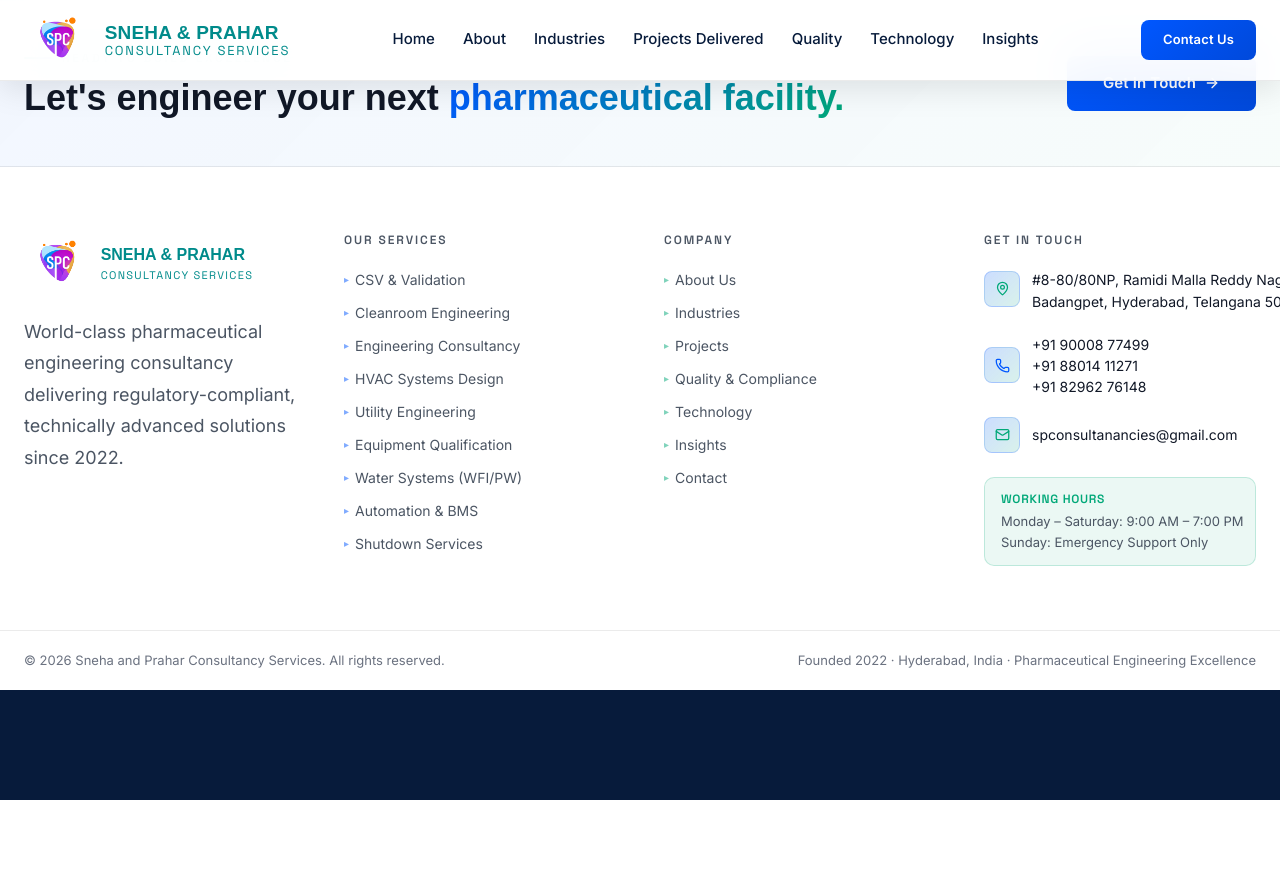
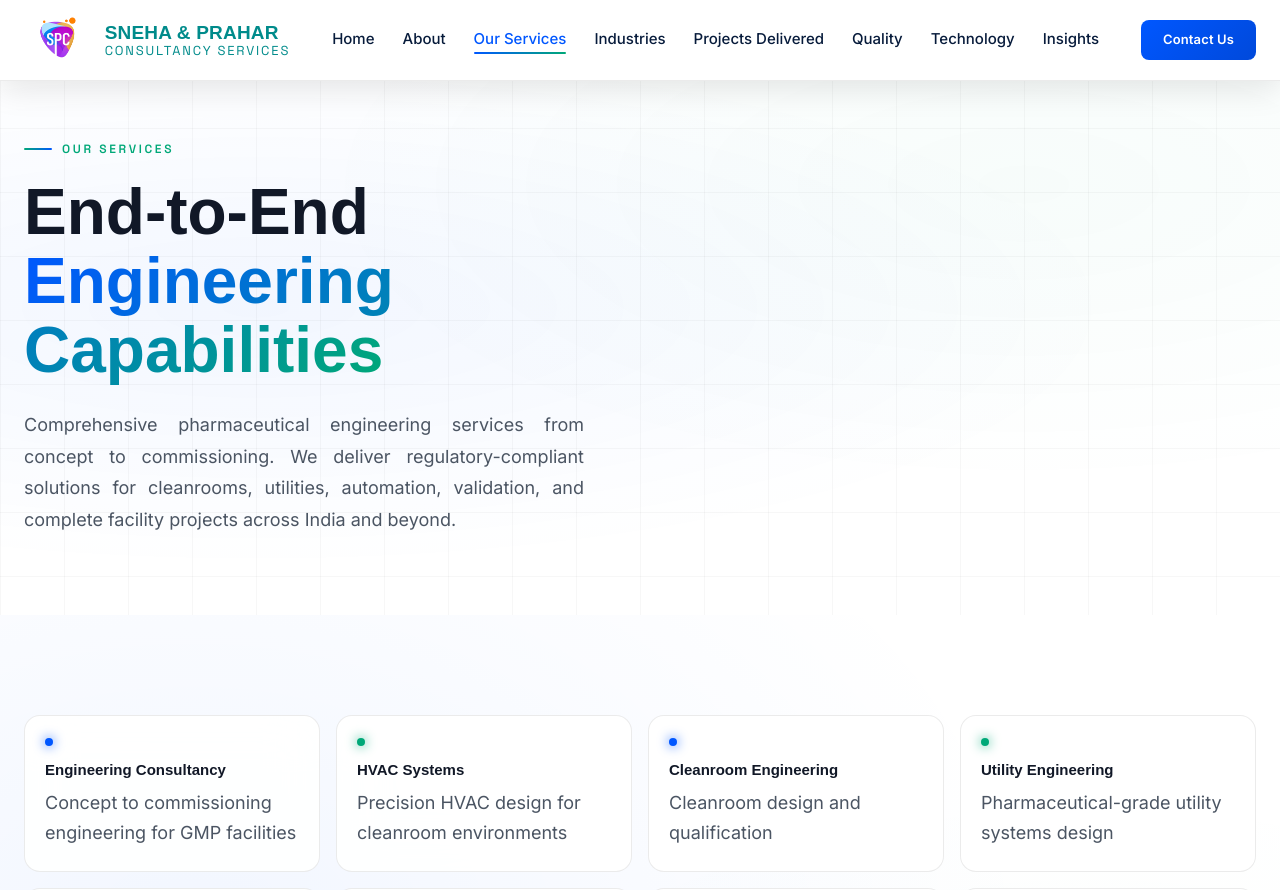
Before and after one commit to Prudvinayak-1729/SP-Consultancy, a React (Vite) app: page /services in a window 1280 px wide. Shown: the top 890 px of the page. Before the commit the page ends 800 px from the top, so only its background shows below. Built offline with nearby package versions, Linux system fonts and the light colour scheme; the HTML template or start-up script is replaced by a standard one; a web font is replaced by a local one.

Commit message:
our services are added in the that screen

```diff
--- a/src/App.tsx
+++ b/src/App.tsx
@@ -11,6 +11,7 @@
 import Technology from './pages/Technology'
 import Insights from './pages/Insights'
 import Contact from './pages/Contact'
+import Services from './pages/Services'
 
 function ScrollToTop() {
   const { pathname } = useLocation()
@@ -32,6 +33,7 @@
           <Route path="/quality" element={<Quality />} />
           <Route path="/technology" element={<Technology />} />
           <Route path="/insights" element={<Insights />} />
+          <Route path="/services" element={<Services />} />
           <Route path="/contact" element={<Contact />} />
         </Routes>
       </main>
--- a/src/components/Navbar.tsx
+++ b/src/components/Navbar.tsx
@@ -6,6 +6,7 @@
 const navLinks = [
   { label: 'Home', path: '/' },
   { label: 'About', path: '/about' },
+  { label: 'Our Services', path: '/services' },
   { label: 'Industries', path: '/industries' },
   { label: 'Projects Delivered', path: '/projects' },
   { label: 'Quality', path: '/quality' },
--- /dev/null
+++ b/src/pages/Services.tsx
@@ -0,0 +1,107 @@
+import { Link } from 'react-router-dom'
+import { ArrowRight } from 'lucide-react'
+
+const services = [
+  { title: 'Engineering Consultancy', desc: 'Concept to commissioning engineering for GMP facilities', color: '#0057FF' },
+  { title: 'HVAC Systems', desc: 'Precision HVAC design for cleanroom environments', color: '#00A878' },
+  { title: 'Cleanroom Engineering', desc: 'Cleanroom design and qualification', color: '#0057FF' },
+  { title: 'Utility Engineering', desc: 'Pharmaceutical-grade utility systems design', color: '#00A878' },
+  { title: 'CSV & Validation', desc: 'Computer system validation per GAMP 5 guidelines', color: '#0057FF' },
+  { title: 'IQ / OQ / PQ', desc: 'Installation, operational, and performance qualification', color: '#00A878' },
+  { title: 'Water Systems', desc: 'WFI, PW, and water for injection loop design', color: '#0057FF' },
+  { title: 'Automation & BMS', desc: 'Integrated building management and process automation', color: '#00A878' },
+  { title: 'Shutdown Services', desc: 'Planned maintenance shutdown and turnaround management', color: '#0057FF' },
+  { title: 'Energy Audits', desc: 'Energy efficiency assessment and decarbonization planning', color: '#00A878' },
+  { title: 'Documentation', desc: 'GMP documentation, SOPs, and validation protocols', color: '#0057FF' },
+  { title: 'Equipment Qualification', desc: 'Risk-based equipment qualification and requalification', color: '#00A878' },
+  { title: 'Process Engineering', desc: 'Process flow development, PFDs, P&IDs, equipment sizing, utility calculations, and process optimization.', color: '#0057FF' },
+  {
+    title: 'CQV Services',
+    desc: 'Commissioning, Qualification & Validation (CQV) for facilities, utilities, equipment, and manufacturing systems.',
+    color: '#00A878',
+  },
+  {
+    title: 'Project Management Consultancy',
+    desc: 'End-to-end project planning, coordination, execution, monitoring, and successful delivery of pharmaceutical engineering projects.',
+    color: '#0057FF',
+  },
+  {
+    title: 'Greenfield & Brownfield Projects',
+    desc: 'Complete engineering, expansion, modernization, commissioning, and validation of pharmaceutical manufacturing facilities.',
+    color: '#00A878',
+  },
+]
+
+export default function Services() {
+  return (
+    <div>
+      {/* Hero */}
+      <section className="page-hero">
+        <div className="grid-overlay" style={{ position: 'absolute', inset: 0 }} />
+        <div className="max-w-7xl mx-auto px-6" style={{ position: 'relative', zIndex: 1 }}>
+          <div className="section-label mb-5">Our Services</div>
+          <h1 className="section-heading mb-6" style={{ fontSize: 'clamp(44px, 5vw, 72px)', maxWidth: '700px' }}>
+            End-to-End
+            <br />
+            <span className="gradient-text">Engineering Capabilities</span>
+          </h1>
+          <p className="body-text" style={{ fontSize: 'clamp(14px, 2.5vw, 18px)', maxWidth: '560px', textAlign: 'justify' }}>
+            Comprehensive pharmaceutical engineering services from concept to commissioning.
+            We deliver regulatory-compliant solutions for cleanrooms, utilities, automation,
+            validation, and complete facility projects across India and beyond.
+          </p>
+        </div>
+      </section>
+
+      {/* Services Grid */}
+      <section className="mesh-bg" style={{ padding: 'clamp(60px, 8vw, 100px) 0' }}>
+        <div className="max-w-7xl mx-auto px-4 sm:px-6">
+          <div className="grid grid-cols-1 sm:grid-cols-2 lg:grid-cols-3 xl:grid-cols-4 gap-3 sm:gap-4">
+            {services.map((s, i) => (
+              <div
+                key={i}
+                className="glass-card flex flex-col h-full"
+                style={{ padding: 'clamp(18px, 2vw, 22px) clamp(16px, 2vw, 20px)' }}
+              >
+                <div
+                  style={{
+                    width: 8,
+                    height: 8,
+                    borderRadius: '50%',
+                    background: s.color,
+                    marginBottom: 'clamp(10px, 2vw, 14px)',
+                    boxShadow: `0 0 12px ${s.color}`,
+                  }}
+                />
+                <h3 style={{ fontFamily: 'Satoshi, sans-serif', fontWeight: 700, fontSize: 'clamp(13px, 2vw, 15px)', color: '#111827', marginBottom: '8px', lineHeight: 1.3 }}>
+                  {s.title}
+                </h3>
+                <p style={{ fontFamily: 'Inter', fontSize: 'clamp(14px, 2.5vw, 18px)', color: '#4B5563', lineHeight: 1.7, flex: 1 }}>
+                  {s.desc}
+                </p>
+              </div>
+            ))}
+          </div>
+        </div>
+      </section>
+
+      {/* CTA */}
+      <section className="mesh-bg-alt" style={{ padding: 'clamp(60px, 8vw, 100px) 0' }}>
+        <div className="max-w-7xl mx-auto px-6 text-center">
+          <h2 className="section-heading mb-6" style={{ fontSize: 'clamp(28px, 4vw, 48px)' }}>
+            Ready to Discuss Your
+            <br />
+            <span className="gradient-text">Project Requirements?</span>
+          </h2>
+          <p className="body-text mb-8" style={{ fontSize: 'clamp(14px, 2.5vw, 18px)', maxWidth: '500px', margin: '0 auto 32px' }}>
+            Our engineering team is ready to help you design, build, and qualify
+            pharmaceutical facilities that meet global standards.
+          </p>
+          <Link to="/contact" className="btn-primary" style={{ padding: 'clamp(12px, 2vw, 16px) clamp(28px, 4vw, 36px)', fontSize: 'clamp(13px, 2vw, 15px)' }}>
+            Get In Touch <ArrowRight size={16} />
+          </Link>
+        </div>
+      </section>
+    </div>
+  )
+}
```
